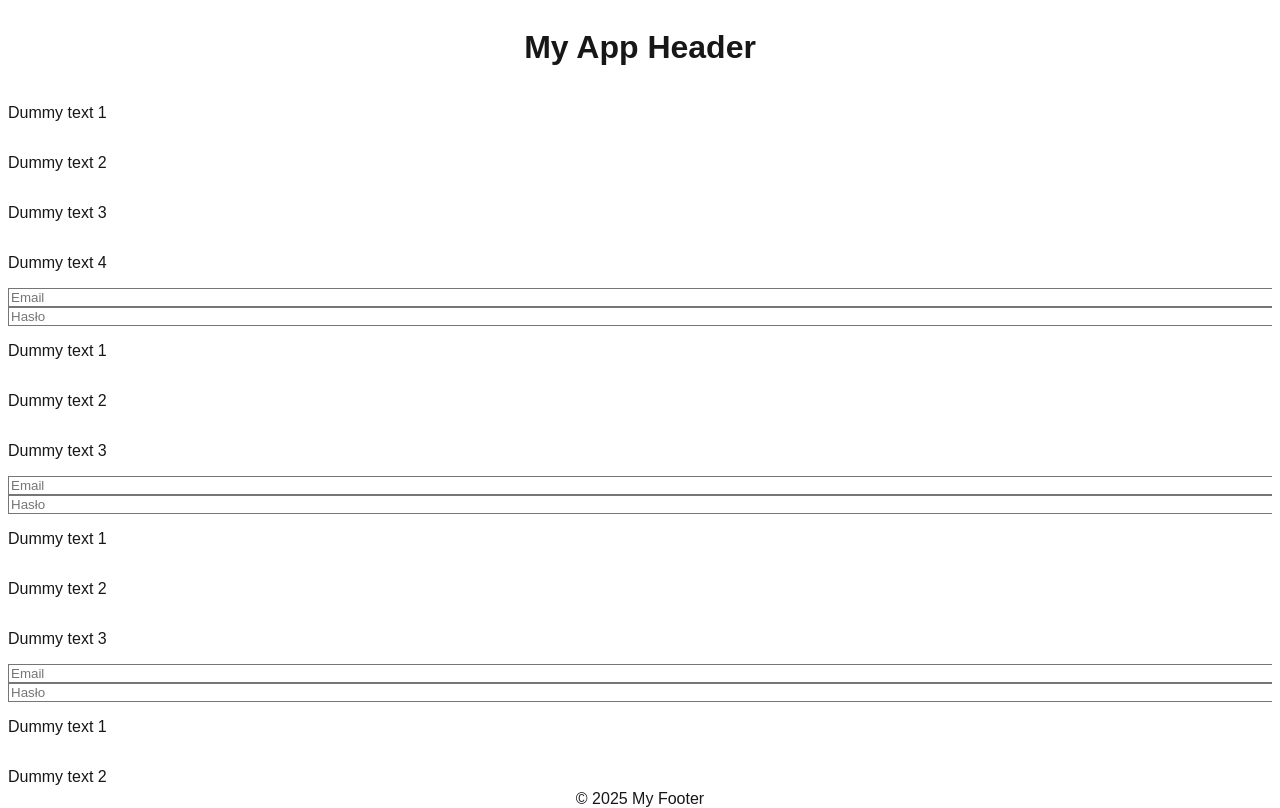
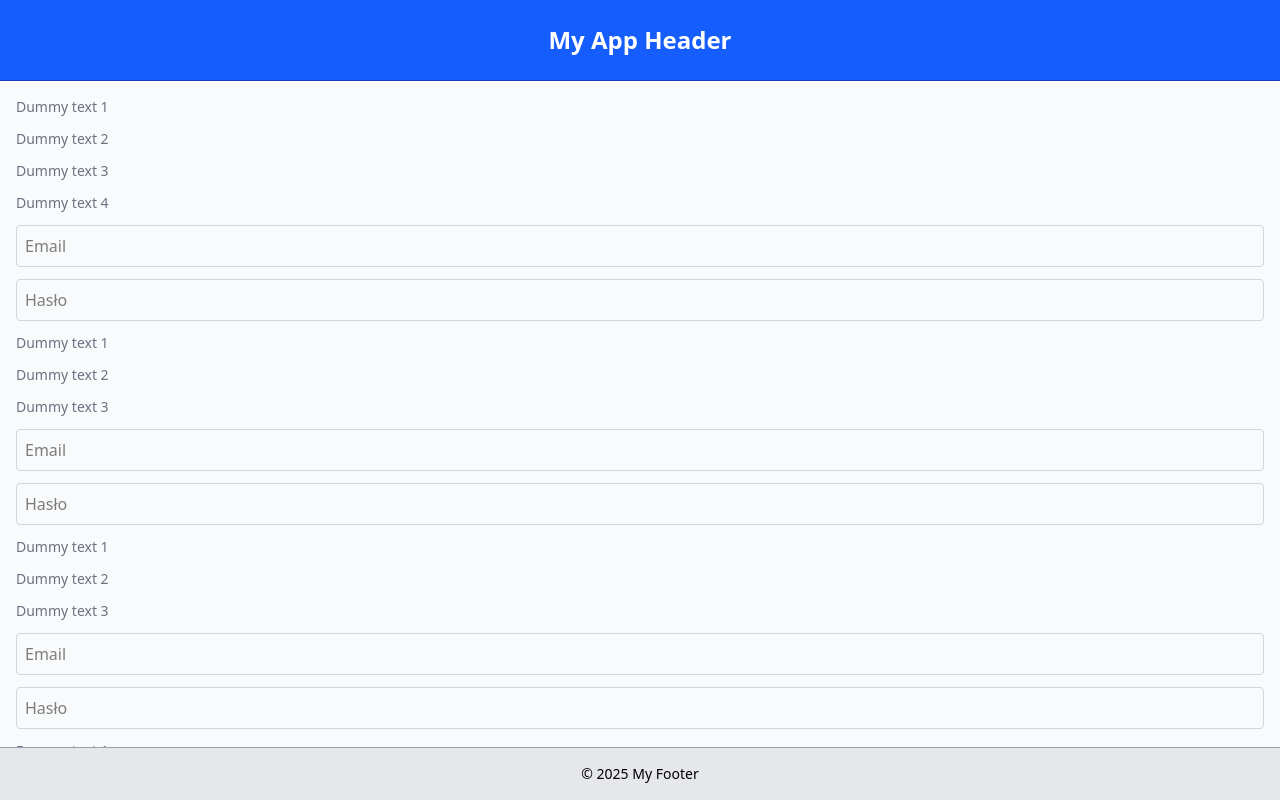
Before and after one commit to wjablonski90/nextjs-pwa-layout, a Next.js app: page / in a window 1280 px wide. Built offline with nearby package versions, Linux system fonts and the light colour scheme.

Commit message:
fixed header & layout

```diff
--- /dev/null
+++ b/app/FixedLayout.tsx
@@ -0,0 +1,26 @@
+'use client'
+
+import { useEffect } from 'react'
+
+export function FixedLayout({ children }: { children: React.ReactNode }) {
+  useEffect(() => {
+    const updateAppHeight = () => {
+      const height = window.visualViewport?.height ?? window.innerHeight
+      document.documentElement.style.setProperty('--app-height', `${height}px`)
+    }
+
+    updateAppHeight()
+
+    window.visualViewport?.addEventListener('resize', updateAppHeight)
+    window.visualViewport?.addEventListener('scroll', updateAppHeight)
+
+    return () => {
+      window.visualViewport?.removeEventListener('resize', updateAppHeight)
+      window.visualViewport?.removeEventListener('scroll', updateAppHeight)
+    }
+  }, [])
+
+  return (
+    <div className="fixed-layout">{children}</div>
+  )
+}
--- a/app/globals.css
+++ b/app/globals.css
@@ -1,28 +1,24 @@
+@import "tailwindcss";
 @tailwind base;
 @tailwind components;
 @tailwind utilities;
 
 :root {
-  --background: #ffffff;
-  --foreground: #171717;
+  --app-height: 100vh;
 }
 
-@theme inline {
-  --color-background: var(--background);
-  --color-foreground: var(--foreground);
-  --font-sans: var(--font-geist-sans);
-  --font-mono: var(--font-geist-mono);
+html, body {
+  height: 100%;
+  margin: 0;
+  padding: 0;
+  overscroll-behavior: none; /* blokuje pull-to-refresh i bounce */
+  overflow: hidden; /* 🔒 najważniejsze — blokuje scroll strony */
+  overflow-x: hidden;
 }
 
-@media (prefers-color-scheme: dark) {
-  :root {
-    --background: #0a0a0a;
-    --foreground: #ededed;
-  }
+.fixed-layout {
+  height: var(--app-height);
+  display: flex;
+  flex-direction: column;
+  overflow: hidden;
 }
-
-body {
-  background: var(--background);
-  color: var(--foreground);
-  font-family: Arial, Helvetica, sans-serif;
-}
--- a/app/layout.tsx
+++ b/app/layout.tsx
@@ -1,29 +1,33 @@
-
+// src/app/layout.tsx
+import type { Metadata } from "next";
 import './globals.css'
-import type { Metadata } from 'next'
+import { FixedLayout } from './FixedLayout'
 
 export const metadata: Metadata = {
-  title: 'Form Layout Example',
-  description: 'Header-Main-Footer Layout with Form',
-}
+  title: "Next.js PWA Keyboard Layout",
+  description: "A Progressive Web App with a fixed header, scrollable main section, and fixed footer that adjusts for keyboard visibility.",
+  other: {
+    viewport: "width=device-width, initial-scale=1, maximum-scale=1, user-scalable=no, viewport-fit=cover, interactive-widget=resizes-content",
+  },
+};
 
-export default function RootLayout({
-  children,
-}: {
-  children: React.ReactNode
-}) {
+export default function RootLayout({ children }: { children: React.ReactNode }) {
   return (
-    <html lang="en" className="h-full">
-      <body className="flex flex-col h-screen">
-        <header className="bg-blue-600 text-white p-4 text-center">
-          <h1 className="text-xl font-bold">My App Header</h1>
-        </header>
+    <html lang="en">
+      <body>
+        <FixedLayout>
+          <header className="shrink-0 bg-blue-600 text-white px-4 py-6 text-center border-b border-blue-800 overflow-y-auto">
+            <h1 className="text-2xl font-bold">My App Header</h1>
+          </header>
 
-        <main className="flex-1 overflow-y-auto p-6 bg-gray-50">{children}</main>
+          <main className="flex-1 overflow-y-auto overflow-x-hidden bg-gray-50 p-4">
+            {children}
+          </main>
 
-        <footer className="bg-gray-200 text-center text-sm p-4">
-          © 2025 My Footer
-        </footer>
+          <footer className="shrink-0 bg-gray-200 text-center text-sm px-4 py-4 border-t border-gray-400">
+            © 2025 My Footer
+          </footer>
+        </FixedLayout>
       </body>
     </html>
   )
```
